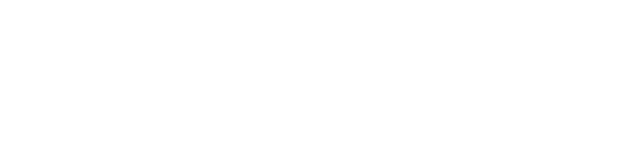
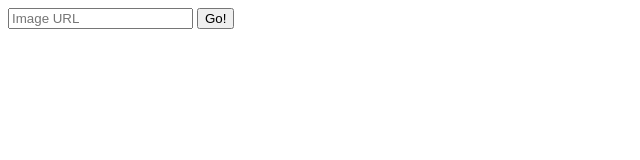
Before and after one commit to hashaski/turing-boys-extension, a browser extension: page hello.html in a window 1280 px wide. Shown: the whole page, without its empty margins (0-640 px from the left). Drawn offline with Linux system fonts and the light colour scheme.

Commit message:
Teste de commit

```diff
--- a/hello.html
+++ b/hello.html
@@ -6,5 +6,9 @@
 </head>
 <body>
 
+    <form>
+        <input type = "text" class=  "input" placeholder="Image URL">
+        <button class = "button">Go!</button>
+    </form>
 </body>
 </html>
```
